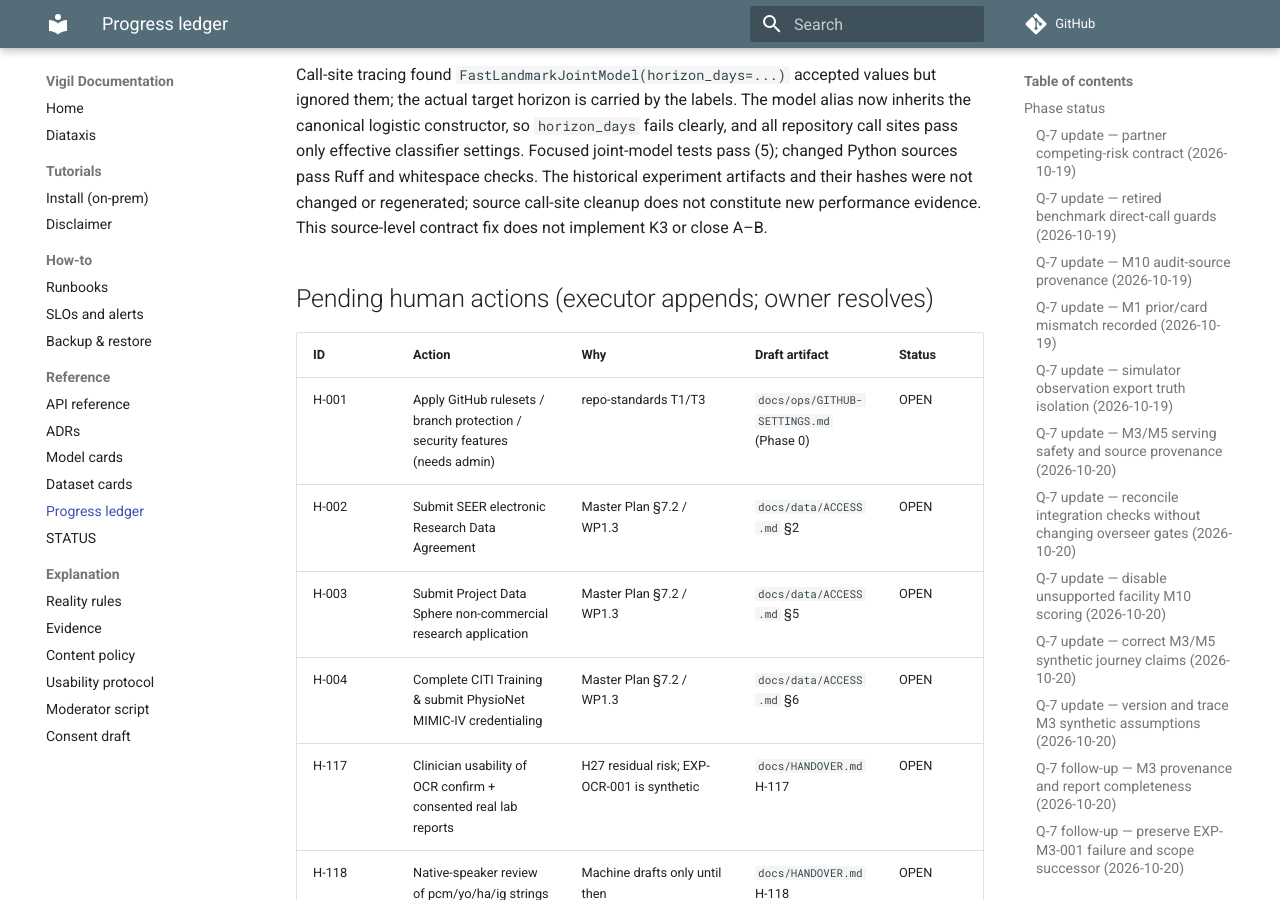
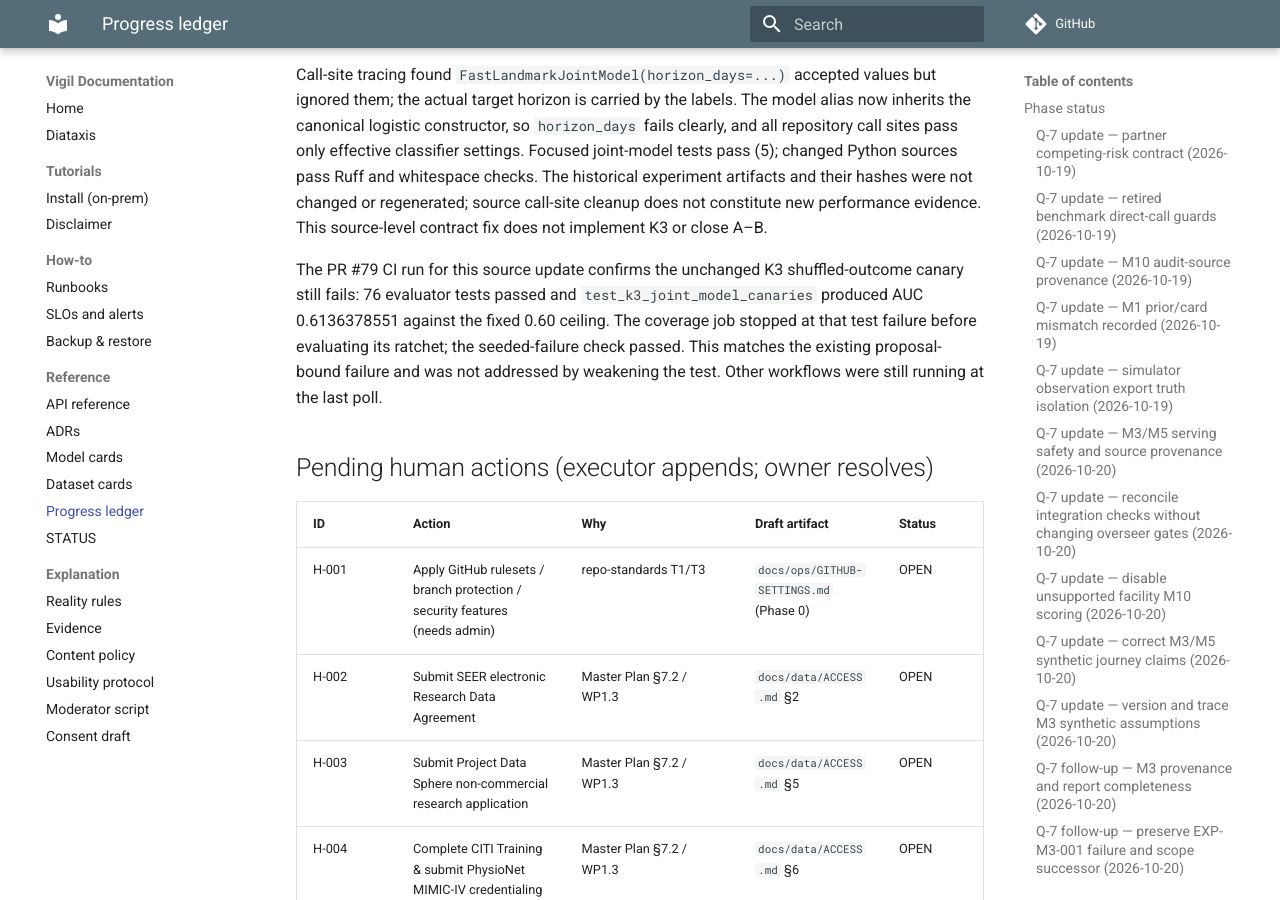
Before and after one commit to gasthecreator/vigil, an MkDocs documentation site: the page built from docs/PROGRESS.md, in a window 1280 px wide and 900 px high, scrolled down 30509 px. Built offline with MkDocs 1.6.1 and Material for MkDocs 9.7.7, drawn with Linux system fonts in a browser that asks for light colours; comment, search, counter and statistics services are not loaded.

Commit message:
docs(ml): record latest core audit CI result

```diff
--- a/docs/PROGRESS.md
+++ b/docs/PROGRESS.md
@@ -243,6 +243,8 @@ The continued A–B boundary audit found Python `bool` values passed numeric che
 
 Call-site tracing found `FastLandmarkJointModel(horizon_days=...)` accepted values but ignored them; the actual target horizon is carried by the labels. The model alias now inherits the canonical logistic constructor, so `horizon_days` fails clearly, and all repository call sites pass only effective classifier settings. Focused joint-model tests pass (5); changed Python sources pass Ruff and whitespace checks. The historical experiment artifacts and their hashes were not changed or regenerated; source call-site cleanup does not constitute new performance evidence. This source-level contract fix does not implement K3 or close A–B.
 
+The PR #79 CI run for this source update confirms the unchanged K3 shuffled-outcome canary still fails: 76 evaluator tests passed and `test_k3_joint_model_canaries` produced AUC 0.6136378551 against the fixed 0.60 ceiling. The coverage job stopped at that test failure before evaluating its ratchet; the seeded-failure check passed. This matches the existing proposal-bound failure and was not addressed by weakening the test. Other workflows were still running at the last poll.
+
 ## Pending human actions (executor appends; owner resolves)
 | ID | Action | Why | Draft artifact | Status |
 |---|---|---|---|---|
```
